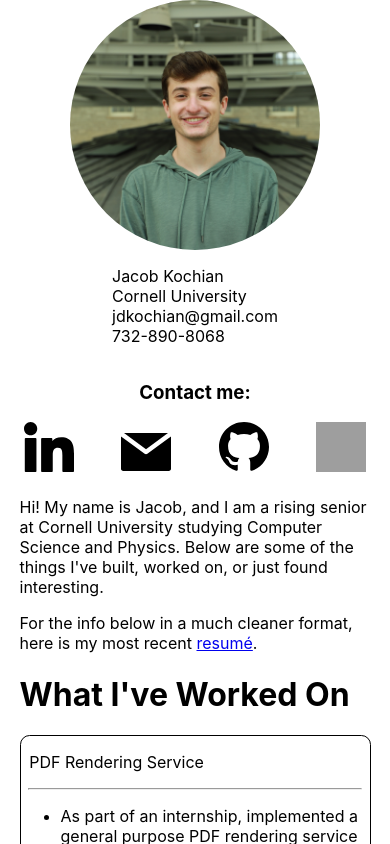
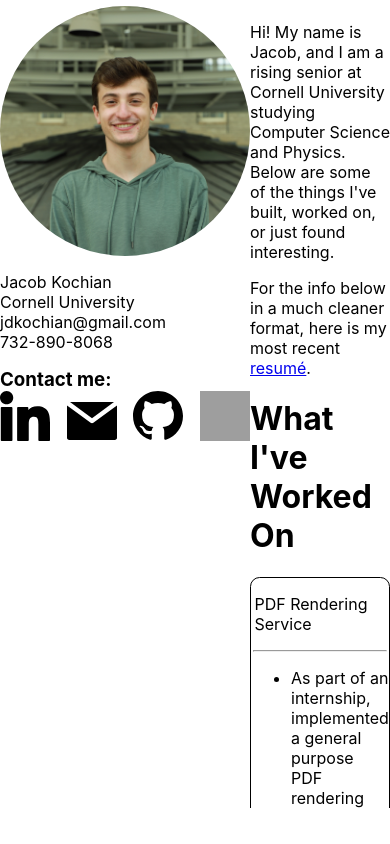
Before and after one commit to jdkochian/jdkochian.github.io, a React (Create React App) app: page / in a window 390 px wide. Shown: the top 844 px of the page. Built offline with nearby package versions, Linux system fonts and the light colour scheme; grey boxes are pictures that could not be loaded.

Commit message:
initial commit

```diff
--- a/src/App.js
+++ b/src/App.js
@@ -14,7 +14,7 @@ const physicsDescription = [
 
 
 function App() {
-  const mobile = useMediaQuery({query: '(max-width: 500px'});
+  const mobile = useMediaQuery({query: '(max-device-width: 40em)'});
 
   return (
     <>
@@ -23,6 +23,7 @@ function App() {
       <div className={mobile ? 'mobileContent' : 'laptopContent'}>
         <p>Hi! My name is Jacob, and I am a rising senior at Cornell University studying Computer Science and Physics.
                     Below are some of the things I've built, worked on, or just found interesting.</p>
+
 
         <p>For the info below in a much cleaner format, here is my most recent <a href= {Resume} download={'Kochian-Resume.docx'}> resumé</a>.</p>
 
--- a/src/components/sidebar.jsx
+++ b/src/components/sidebar.jsx
@@ -10,7 +10,7 @@ import '../App.css'
 
 const Sidebar = () => {
 
-    const mobile = useMediaQuery({query: '(max-width: 500px'});
+    const mobile = useMediaQuery({query: '(max-device-width: 40em)'});
 
     return (
 
```
Also changed, not shown: package.json (line endings or trailing spaces), 6 other files (tests, documents, lock files or other folders).
